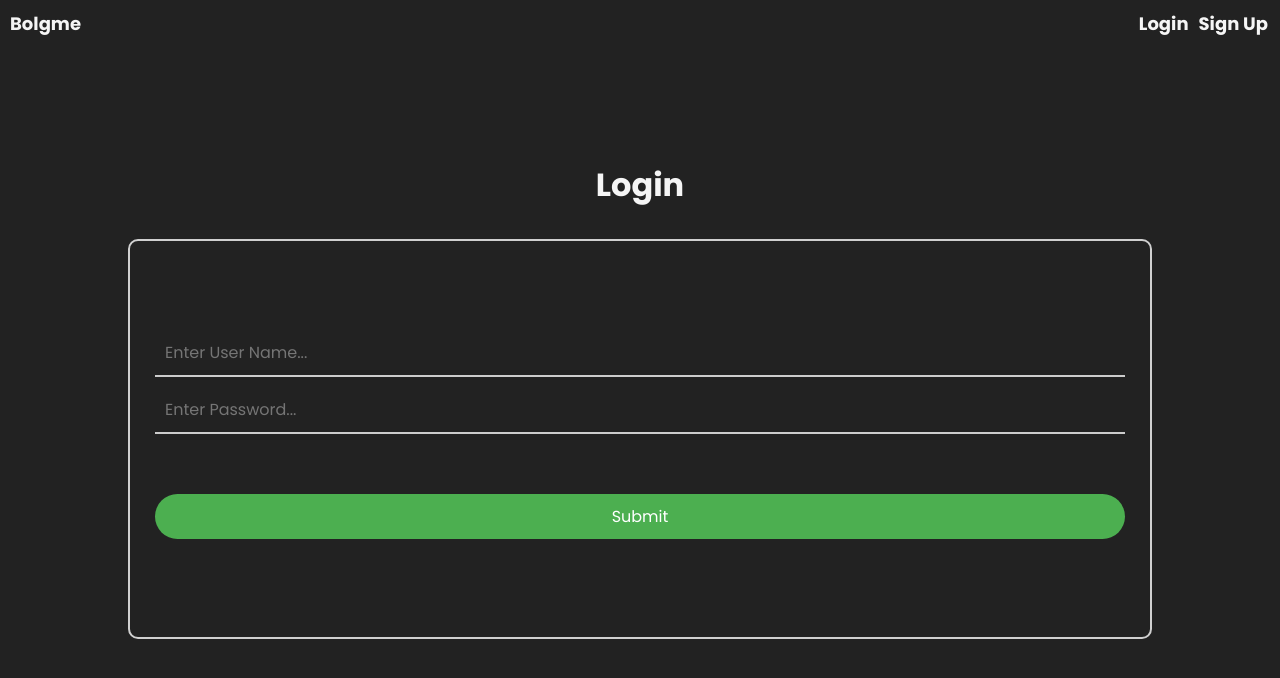
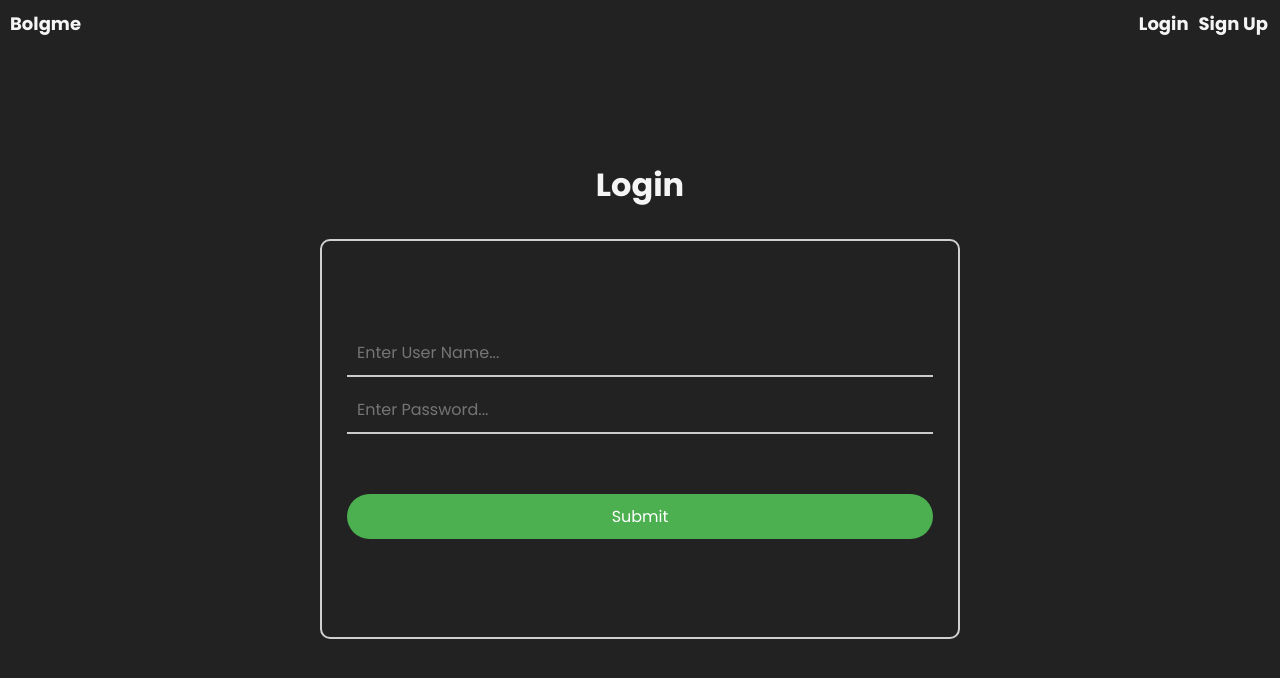
Before and after one commit to sayanbose-0000/Codes, a React (Vite) app in the folder web/project/bolgme/frontend/: page /login in a window 1280 px wide. Shown: the top 678 px of the page. Built offline with nearby package versions, Linux system fonts and the light colour scheme.

Commit message:
added stuffs

```diff
--- a/web/project/bolgme/frontend/src/styles/LoginInAndSignUp.css
+++ b/web/project/bolgme/frontend/src/styles/LoginInAndSignUp.css
@@ -23,6 +23,13 @@
         width: 100%;
     }
 }
+
+@media only screen and (min-width: 680px) {
+    .loginandsignup {
+        width: 50%;
+    }
+}
+
 
 .containregister h1 {
     text-align: center;
```
Also changed, not shown: 1 other file (tests, documents, lock files or other folders).
